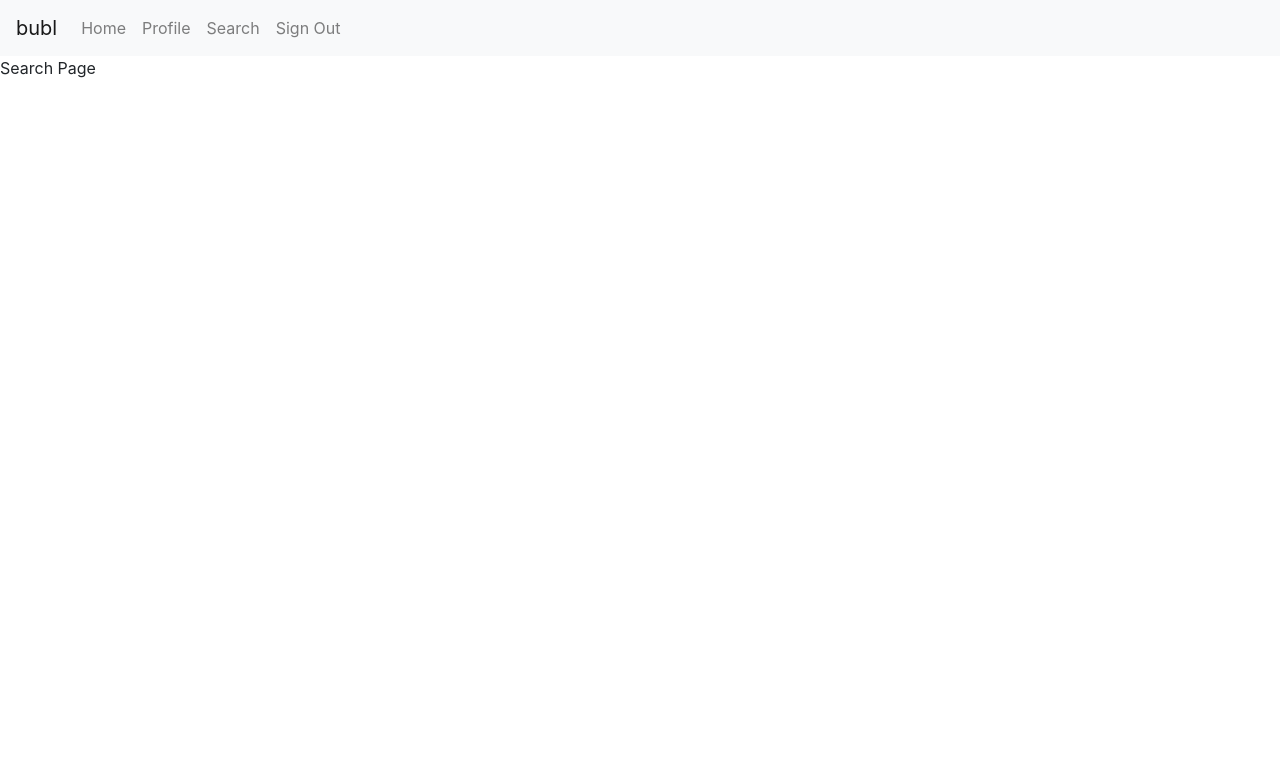
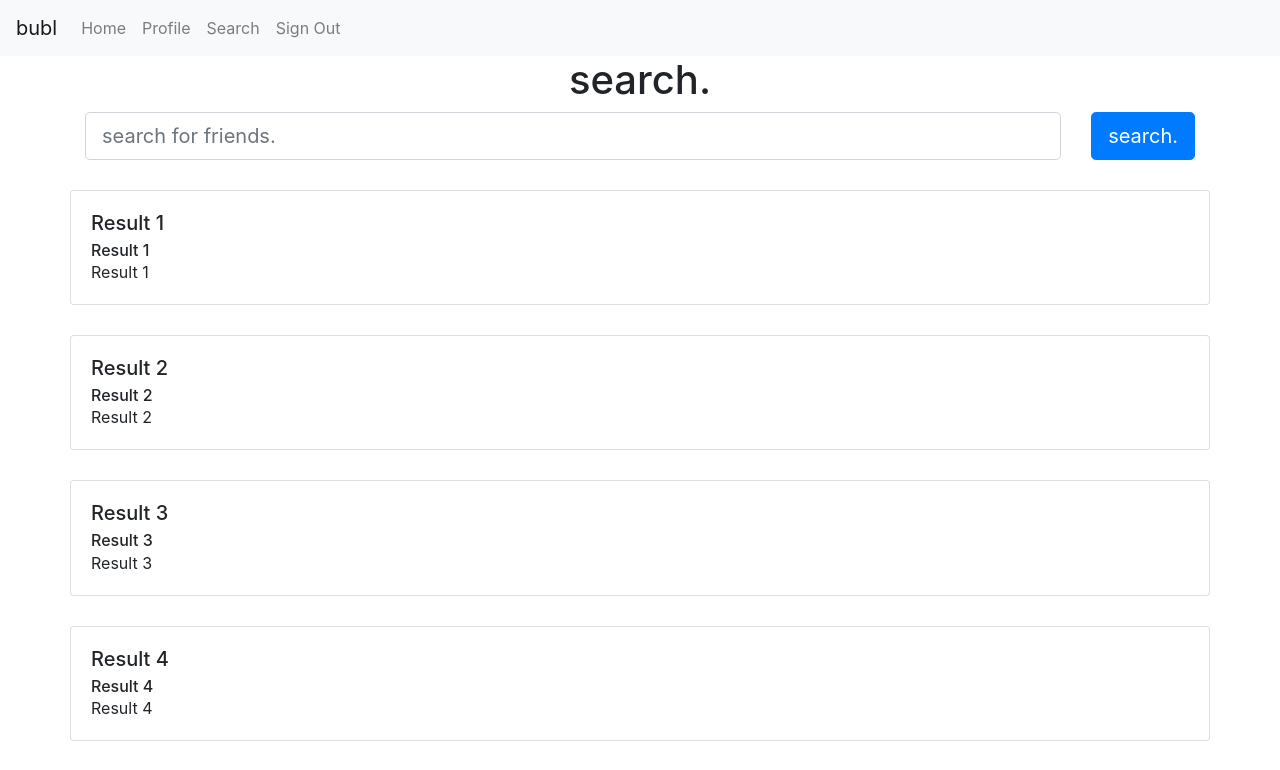
Before and after one commit to FurkanToprak/bubl, a React (Create React App) app: page /search in a window 1280 px wide. Shown: the top 770 px of the page. Built offline with nearby package versions, Linux system fonts and the light colour scheme.

Commit message:
Populated sample data.

```diff
--- a/src/App.tsx
+++ b/src/App.tsx
@@ -4,8 +4,8 @@ import { Navbar, Nav } from "react-bootstrap";
 import Home from './Pages/Home';
 import Profile from './Pages/Profile';
 import Search from './Pages/Search';
-import SignOut from './Pages/Signout';
 
+const signOut = () => {};
 function App() {
   return (
     <div>
@@ -18,7 +18,7 @@ function App() {
                 <Nav.Link as={Link} to="/">Home</Nav.Link>
                 <Nav.Link as={Link} to="/profile">Profile</Nav.Link>
                 <Nav.Link as={Link} to="/search">Search</Nav.Link>
-                <Nav.Link as={Link} to="/signout">Sign Out</Nav.Link>
+                <Nav.Link onClick={signOut} as={Link} to="/">Sign Out</Nav.Link>
               </Nav>
           </Navbar.Collapse>
         </Navbar>
@@ -26,7 +26,6 @@ function App() {
           <Route exact path="/"><Home /></Route>
           <Route path="/profile"><Profile /></Route>
           <Route path="/search"><Search /></Route>
-          <Route path="/signout"><SignOut /></Route>
           </Switch>
         </BrowserRouter>
     </div>
--- a/src/Pages/Home.tsx
+++ b/src/Pages/Home.tsx
@@ -18,15 +18,15 @@ function Home() {
               <Col
                 style={{
                   backgroundColor: i % 2 === 0 ? "white" : "black",
-                }}>1</Col>
+                }}>{i}-1</Col>
                 <Col
                 style={{
                   backgroundColor: i % 2 === 0 ? "red" : "blue",
-                }}>2</Col>
+                }}>{i}-2</Col>
               <Col
                 style={{
                   backgroundColor: i % 2 === 0 ? "purple" : "yellow",
-                }}>3</Col>
+                }}>{i}-3</Col>
             </Row>
           );
         })}
--- a/src/Pages/Profile.tsx
+++ b/src/Pages/Profile.tsx
@@ -1,9 +1,49 @@
 import React from "react";
+import { Button, Card, Container, Row, Col } from "react-bootstrap";
 
 function Profile() {
   return (
     <div>
-        Profile Page
+        <h1
+        style={{
+          textAlign: "center",
+        }}
+      >
+        profile.
+      </h1>
+        <Card>
+          <Card.Body>
+            <Card.Title>
+              <Container>
+                <Row>
+                  <Col>
+                    John Doe
+                  </Col>
+                  <Col>
+                    john@doe.com
+                  </Col>
+                  <Col>
+                  </Col>
+                </Row>
+              </Container>
+            </Card.Title>
+            <Container>
+              <Row>
+                <Col>
+                  <Button>Change Name</Button>
+                </Col>
+                <Col>
+                  <Button>Change Email</Button>
+                </Col>
+                <Col>
+                  <Button>Change Password</Button>
+                </Col>
+              </Row>
+            </Container>
+            <Card.Text>
+            </Card.Text>
+          </Card.Body>
+        </Card>
     </div>
   );
 }
--- a/src/Pages/Search.tsx
+++ b/src/Pages/Search.tsx
@@ -1,9 +1,73 @@
-import React from "react";
+import React, { useState, useRef } from "react";
+import {
+  Form,
+  Button,
+  Container,
+  Row,
+  Col,
+  OverlayTrigger,
+  Tooltip,
+  Card,
+} from "react-bootstrap";
 
 function Search() {
+  const [show, setShow] = useState(false);
+  const target = useRef(null);
+
   return (
     <div>
-        Search Page
+      <h1
+        style={{
+          textAlign: "center",
+        }}
+      >
+        search.
+      </h1>
+      <div>
+        <Form>
+          <Container>
+            <Form.Group>
+              <Row>
+                <Col>
+                  <Form.Control
+                    size="lg"
+                    type="text"
+                    placeholder="search for friends."
+                  />
+                </Col>
+                <Col md="auto">
+                  <OverlayTrigger
+                    placement="bottom"
+                    delay={{ show: 250, hide: 400 }}
+                    overlay={
+                      <Tooltip id="button-tooltip">
+                        showing top 10 results.
+                      </Tooltip>
+                    }
+                  >
+                    <Button variant="primary" type="submit" size="lg">
+                      search.
+                    </Button>
+                  </OverlayTrigger>
+                </Col>
+              </Row>
+            </Form.Group>
+          </Container>
+        </Form>
+        <Container>
+          {[1, 2, 3, 4, 5, 6, 7, 8, 9, 10].map((i: number) => (
+            <Row style={{ display: "block", marginTop: 30 }}>
+              <Card>
+                <Card.Body>
+                  <Card.Title>Result {i}</Card.Title>
+                  <Card.Subtitle>Result {i}</Card.Subtitle>
+                  <Card.Text>Result {i}</Card.Text>
+                </Card.Body>
+              </Card>
+            </Row>
+          ))}
+        </Container>
+      </div>
     </div>
   );
 }
--- a/src/Pages/Signout.tsx
+++ /dev/null
@@ -1,11 +0,0 @@
-import React from "react";
-
-function SignOut() {
-  return (
-    <div>
-        Sign Out Page
-    </div>
-  );
-}
-
-export default SignOut;
```
